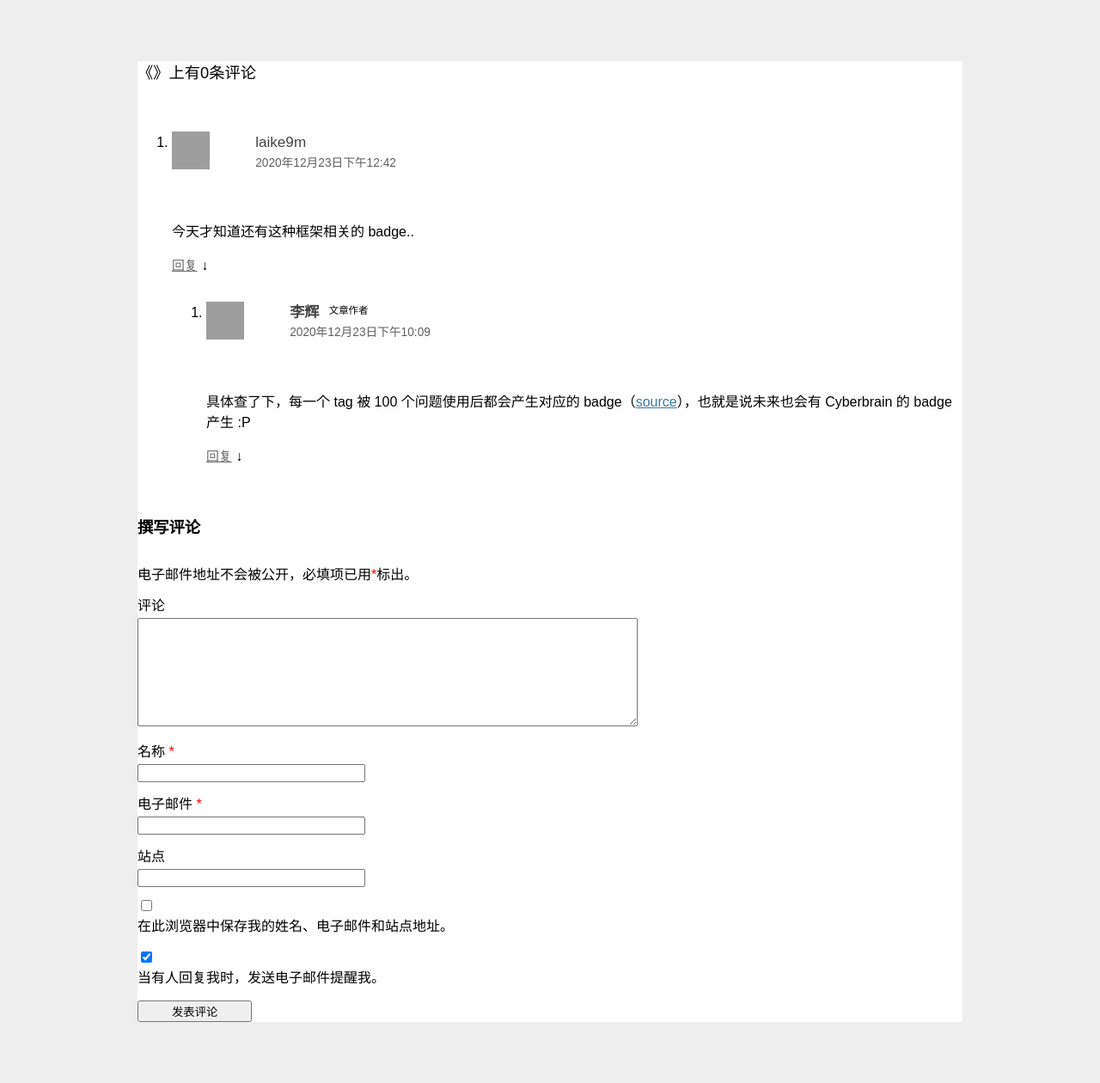
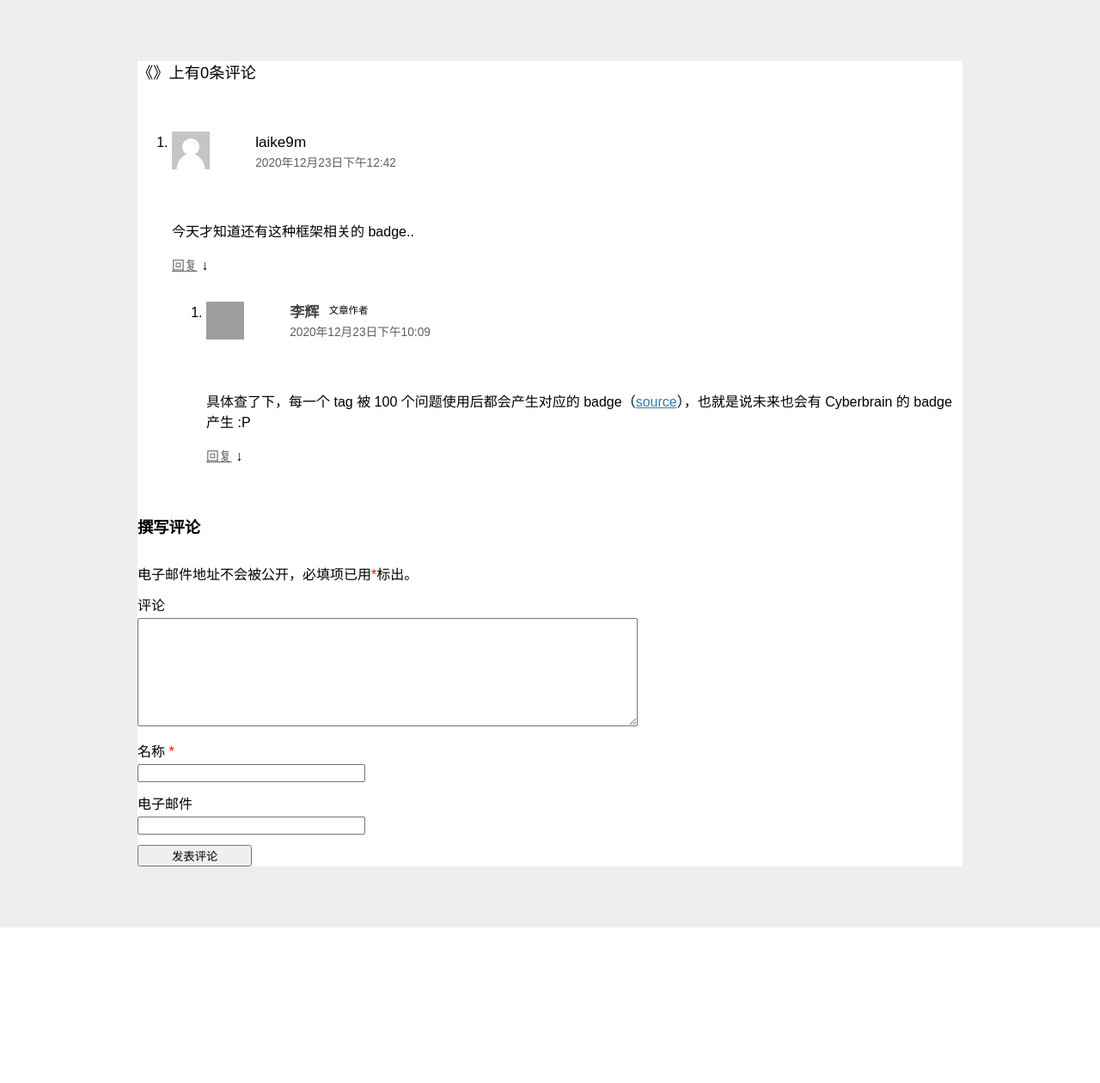
Before and after one commit to 2639631600/flask-tutorial, a Flask app: template flaskr/templates/blog/comments.html in a window 1280 px wide. Shown: the whole page at 86% size. After the commit the page ends 1079 px from the top, so only its background shows below. Run offline with Flask 2, Linux system fonts and the light colour scheme; the template is opened without the code that fills it, so the values that code supplies are empty; grey boxes are pictures that could not be loaded.

Commit message:
comments

```diff
--- a/flaskr/templates/blog/comments.html
+++ b/flaskr/templates/blog/comments.html
@@ -8,13 +8,11 @@
         <li class="comment even thread-even depth-1" id="li-comment-7566">
             <article id="comment-7566" class="comment">
                 <header class="comment-meta comment-author vcard">
-                    <img src="https://secure.gravatar.com/avatar/820c611835bb6eea4851c318a3b73345?s=44&amp;d=https%3A%2F%2Fgreyli.com%2Fwp-content%2Fuploads%2F2020%2F06%2Fdefault-avatar.jpg&amp;r=g"
+                    <img src="{{ url_for('static',filename='/images/default-avatar.jpg') }}"
                         width="44" height="44" alt="头像"
-                        class="avatar avatar-44wp-user-avatar wp-user-avatar-44 alignnone photo avatar-default">
-                    <cite><b class="fn"><a href="https://laike9m.com" rel="external nofollow"
-                                class="url">laike9m</a></b> </cite>
-                    <a href="https://greyli.com/awarded-flask-silver-badge/#comment-7566"><time
-                            datetime="2020-12-23T12:42:25+00:00">2020年12月23日下午12:42</time></a>
+                        class="avatar">
+                    <cite><b class="fn">laike9m</b> </cite>
+                    <time datetime="2020-12-23T12:42:25+00:00">2020年12月23日下午12:42</time>
                 </header>
                 <section class="comment-content comment">
                     <p>今天才知道还有这种框架相关的 badge..</p>
@@ -58,23 +56,15 @@
     <div id="respond" class="comment-respond">
         <h3 id="reply-title" class="comment-reply-title">撰写评论 <small><a rel="nofollow" id="cancel-comment-reply-link"
                     href="/awarded-flask-silver-badge/#respond" style="display:none;">取消回复</a></small></h3>
-        <form action="https://greyli.com/wp-comments-post.php" method="post" id="commentform" class="comment-form">
+        <form action="" method="post" id="commentform" class="comment-form">
             <p>电子邮件地址不会被公开，必填项已用<span class="required">*</span>标出。</p>
             <p class="comment-form-comment"><label for="comment">评论</label> <textarea id="comment" name="comment"
                     cols="45" rows="8" maxlength="65525" required="required"></textarea></p>
-            <p class="comment-form-author"><label for="author">名称 <span class="required">*</span></label> <input
-                    id="author" name="author" type="text" value="" size="30" maxlength="245" required="required"></p>
-            <p class="comment-form-email"><label for="email">电子邮件 <span class="required">*</span></label> <input
+            <p class="comment-form-author"><label for="user">名称 <span class="required">*</span></label> <input
+                    id="user" name="user" type="text" value="" size="30" maxlength="245" required="required"></p>
+            <p class="comment-form-email"><label for="email">电子邮件 </label> <input
                     id="email" name="email" type="text" value="" size="30" maxlength="100"
-                    aria-describedby="email-notes" required="required"></p>
-            <p class="comment-form-url"><label for="url">站点</label> <input id="url" name="url" type="text" value=""
-                    size="30" maxlength="200"></p>
-            <p class="comment-form-cookies-consent"><input id="wp-comment-cookies-consent"
-                    name="wp-comment-cookies-consent" type="checkbox" value="yes"><label
-                    for="wp-comment-cookies-consent">在此浏览器中保存我的姓名、电子邮件和站点地址。</label></p>
-            <p class="comment-form-comment-subscribe"><input id="wprs_subscribe_to_comment"
-                    name="wprs_subscribe_to_comment" type="checkbox" value="on" checked=""><label
-                    for="wprs_subscribe_to_comment">当有人回复我时，发送电子邮件提醒我。</label></p>
+                    aria-describedby="email-notes"></p>
             <p class="form-submit"><input name="submit" type="submit" id="submit" class="submit" value="发表评论"> <input
                     type="hidden" name="comment_post_ID" value="3555" id="comment_post_ID">
                 <input type="hidden" name="comment_parent" id="comment_parent" value="0">
```
Also changed, not shown: flaskr/blog.py (+41 -2 lines), flaskr/static/images/default-avatar.jpg (added), instance/flaskr.sqlite.
